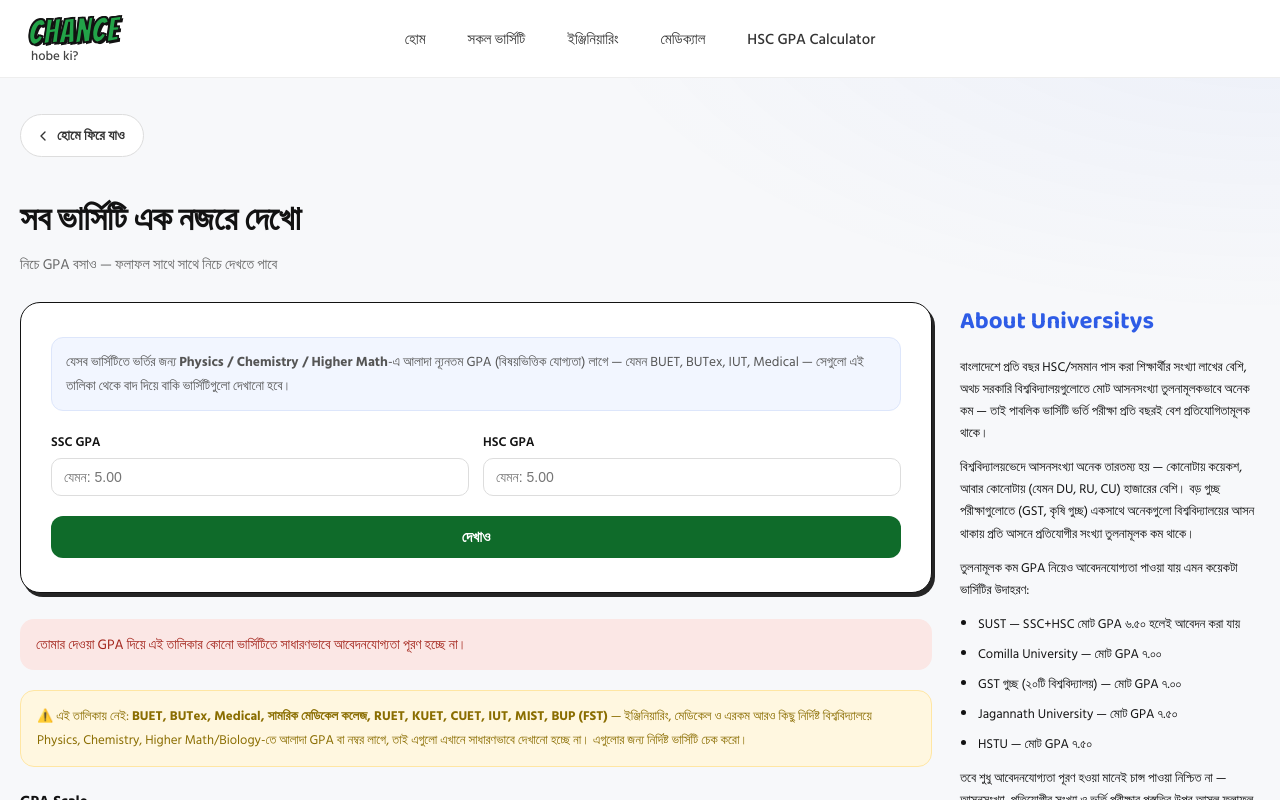
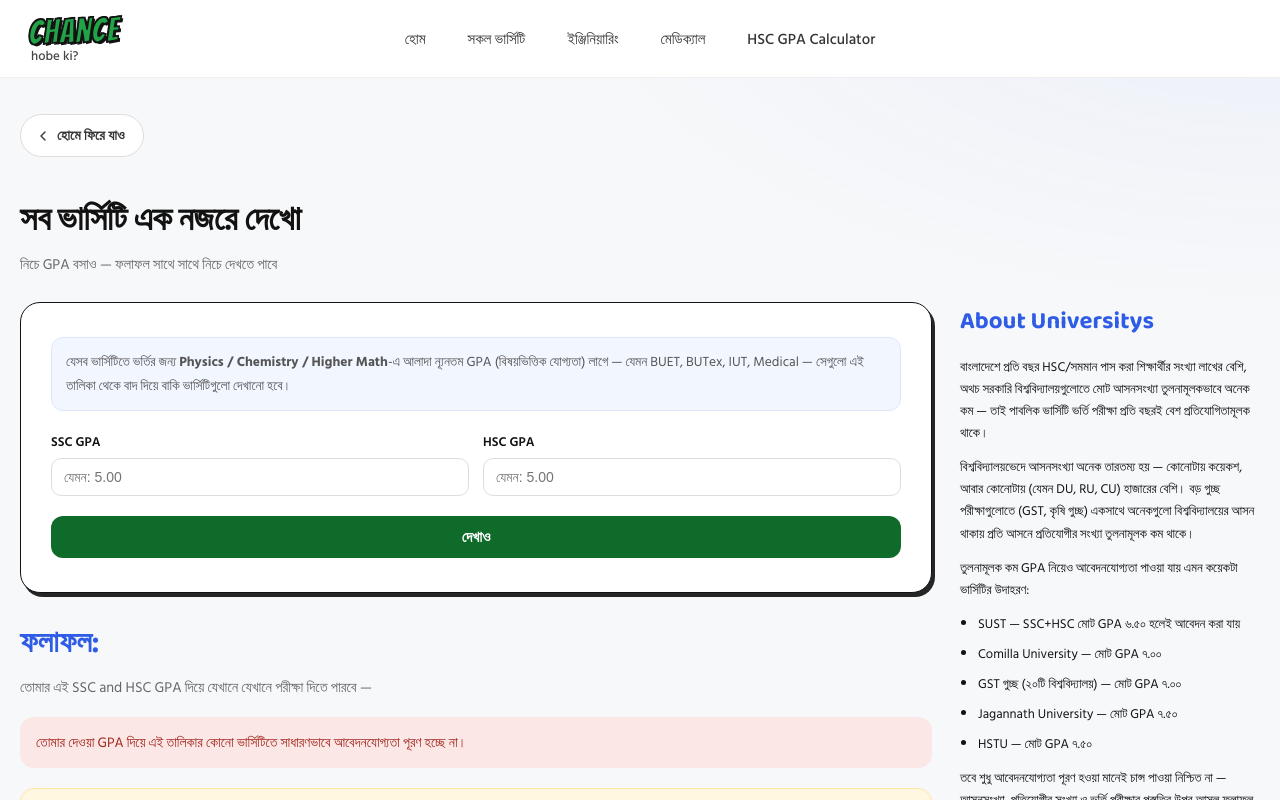
Before and after one commit to nishat-jihad/Admission-info, a Next.js app in the folder chance-hobe-ki/: page /general-check in a window 1280 px wide. Both pictures are taken after a click on the button "দেখাও". Shown: the top 800 px of the page. Built offline with nearby package versions, Linux system fonts and the light colour scheme.

Commit message:
Display result heading and eligibility information
Added result heading and eligibility message for GPA.

```diff
--- a/chance-hobe-ki/src/app/general-check/page.js
+++ b/chance-hobe-ki/src/app/general-check/page.js
@@ -135,6 +135,15 @@ export default function GeneralCheckPage() {
 
               {!result && <GpaScaleChart />}
 
+              {result && (
+                <div className="result-heading-block">
+                  <div className="result-heading-title">ফলাফল:</div>
+                  <p className="result-heading-sub">
+                    তোমার এই SSC and HSC GPA দিয়ে যেখানে যেখানে পরীক্ষা দিতে পারবে —
+                  </p>
+                </div>
+              )}
+
               {result && result.eligibleUnis.length > 0 && (
                 <div className="general-result-table-wrap">
                   <table className="general-result-table">
```
